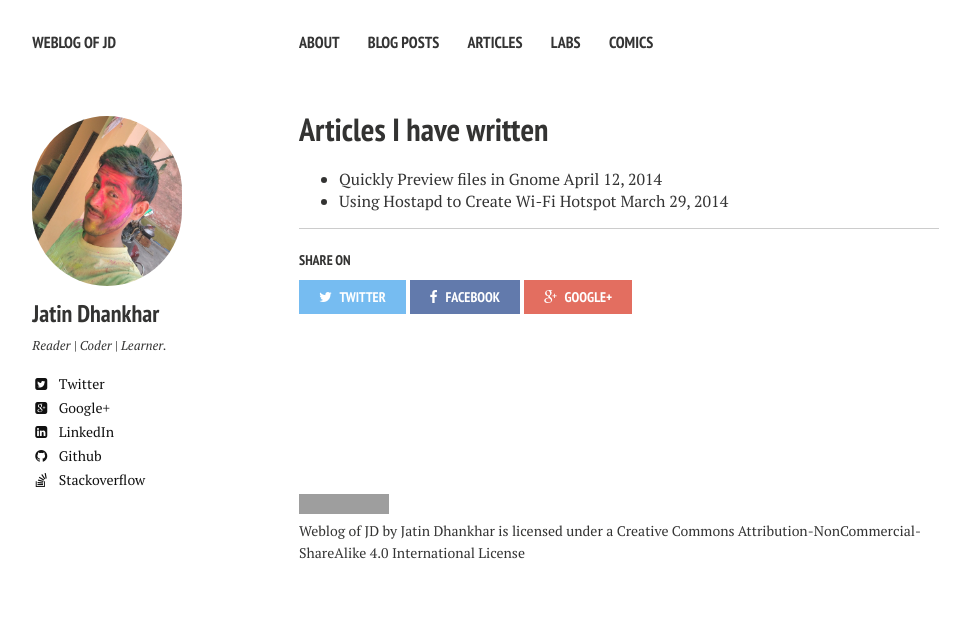
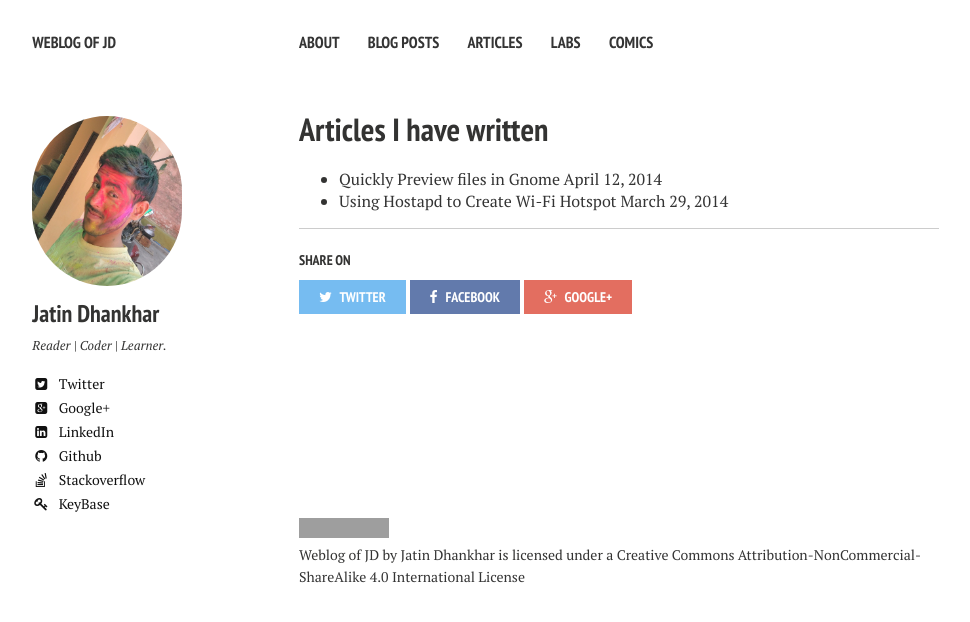
Before and after one commit to jatindhankhar/jatindhankhar.github.io, a Jekyll site: the page built from articles/index.md, in a window 1280 px wide. Shown: the top 622 px of the page, without its empty margins (21-991 px from the left). Built offline with Jekyll 4.4.1, drawn with Linux system fonts in a browser that asks for light colours; nearby versions of some CDN libraries; grey boxes are pictures that could not be loaded.

Commit message:
Added Keybase

```diff
--- a/_config.yml
+++ b/_config.yml
@@ -42,6 +42,7 @@ owner:
   bing-verify:
   github: jatindhankhar
   stackoverflow: http://stackoverflow.com/users/3455743/jatin-dhankhar
+  keybase: jatin
   linkedin: jatindhankhar
   xing: #username
   instagram: #username
--- a/_includes/_author-bio.html
+++ b/_includes/_author-bio.html
@@ -31,4 +31,5 @@
   {% if author.soundcloud %}<a href="http://soundcloud.com/{{ author.soundcloud }}" class="author-social" target="_blank"><i class="fa fa-fw fa-soundcloud"></i> Soundcloud</a>{% endif %}
   {% if author.weibo %}<a href="http://www.weibo.com/{{ author.weibo }}" class="author-social" target="_blank"><i class="fa fa-fw fa-weibo"></i> Weibo</a>{% endif %}
   {% if author.flickr %}<a href="http://www.flickr.com/{{ author.flickr }}" class="author-social" target="_blank"><i class="fa fa-fw fa-flickr"></i> Flickr</a>{% endif %}
+  {% if author.keybase %}<a href="https://www.keybase.com/{{ author.keybase }}" class="author-social" target="_blank"><i class="fa fa-fw fa-key"></i> KeyBase</a>{% endif %}
 </div>
```
